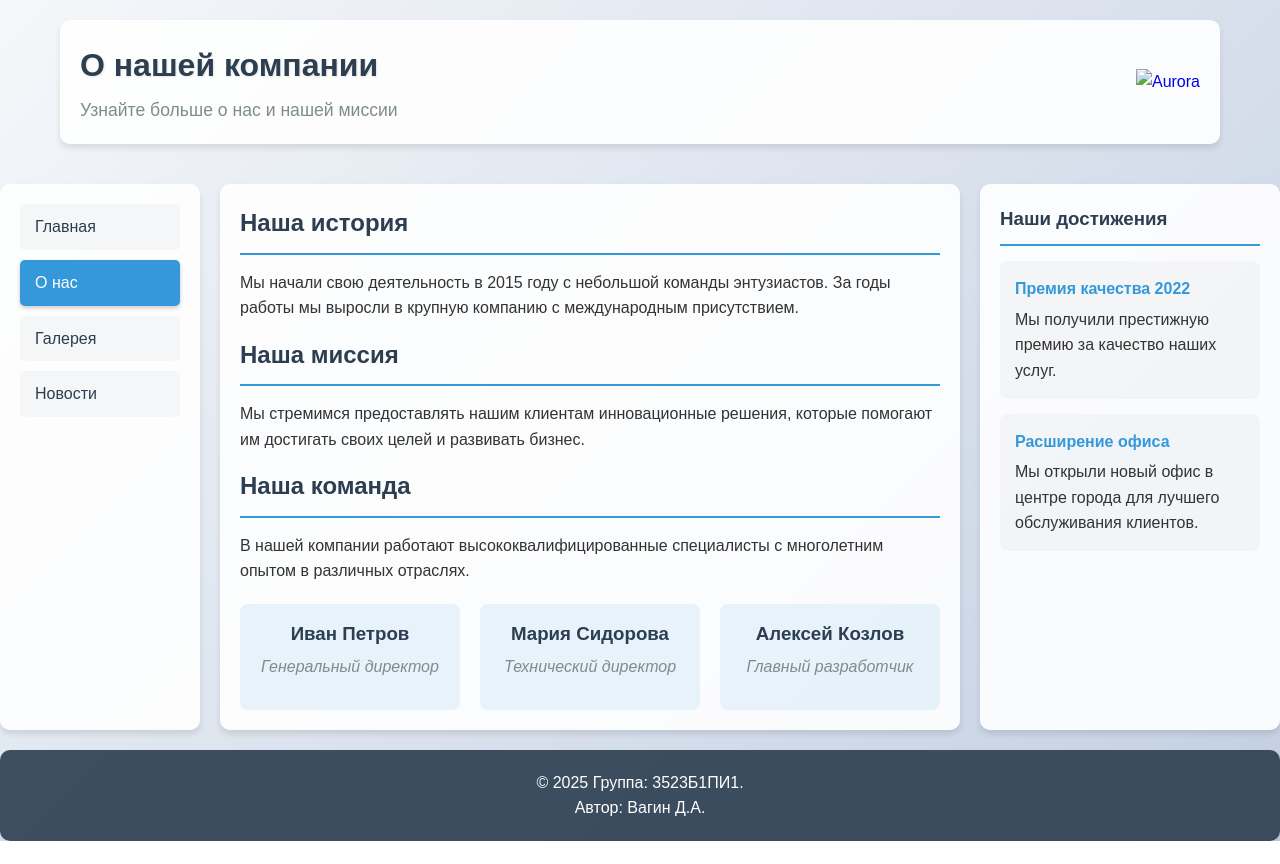
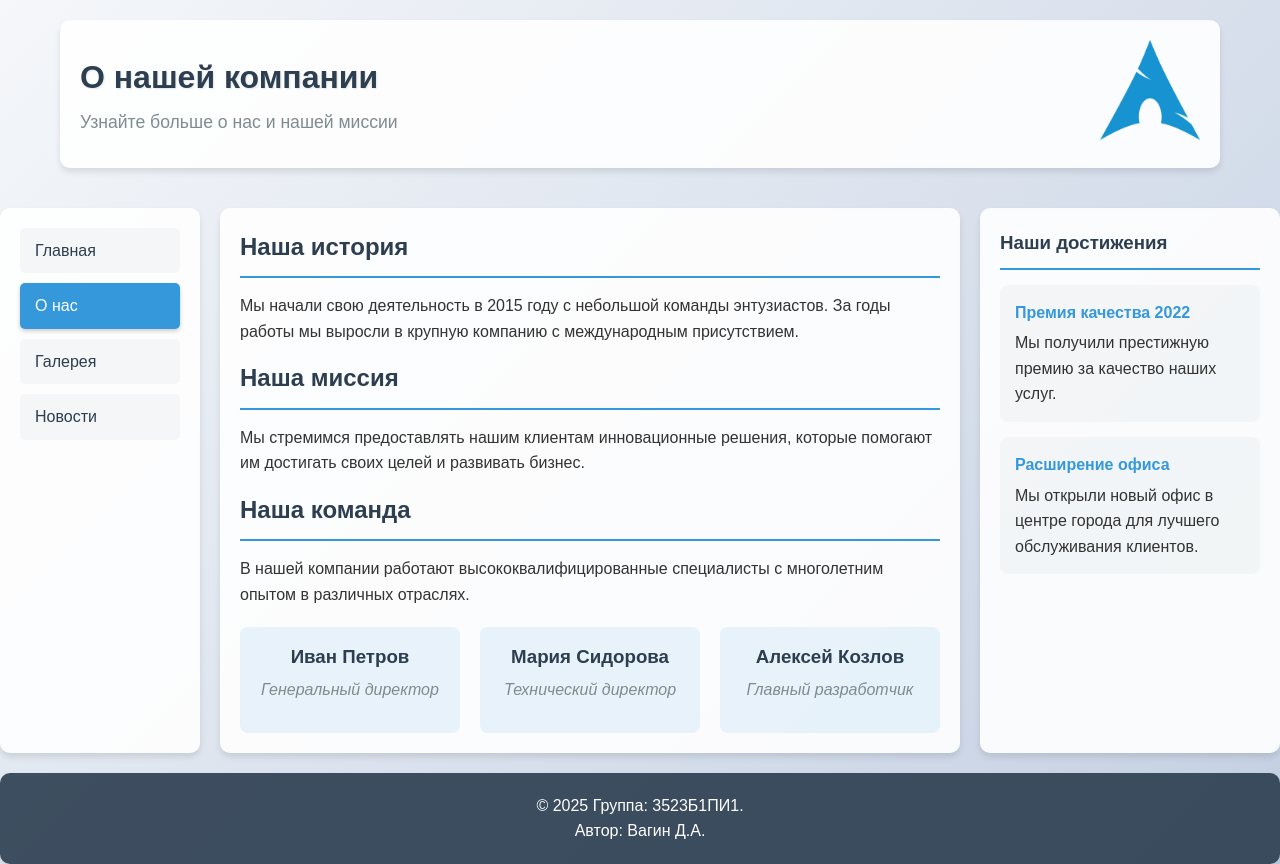
Before and after one commit to scripticwish/MySite, a plain HTML site: page about.html in a window 1280 px wide. Before the commit the page ends 841 px from the top, so only its background shows below. Drawn offline with Linux system fonts and the light colour scheme.

Commit message:
logo fix

```diff
--- a/about.html
+++ b/about.html
@@ -15,7 +15,7 @@
             </div>
             <div class="logo-holder">
                 <a href="index.html" class="logo-link">
-                    <img src="/.img/logo.png" alt="Aurora" class="logo">
+                    <img src="./img/logo.png" alt="Aurora" class="logo">
                 </a>
             </div>
             </div>
```
Also changed, not shown: gallery.html (+1 -1 lines), news.html (+1 -1 lines).
